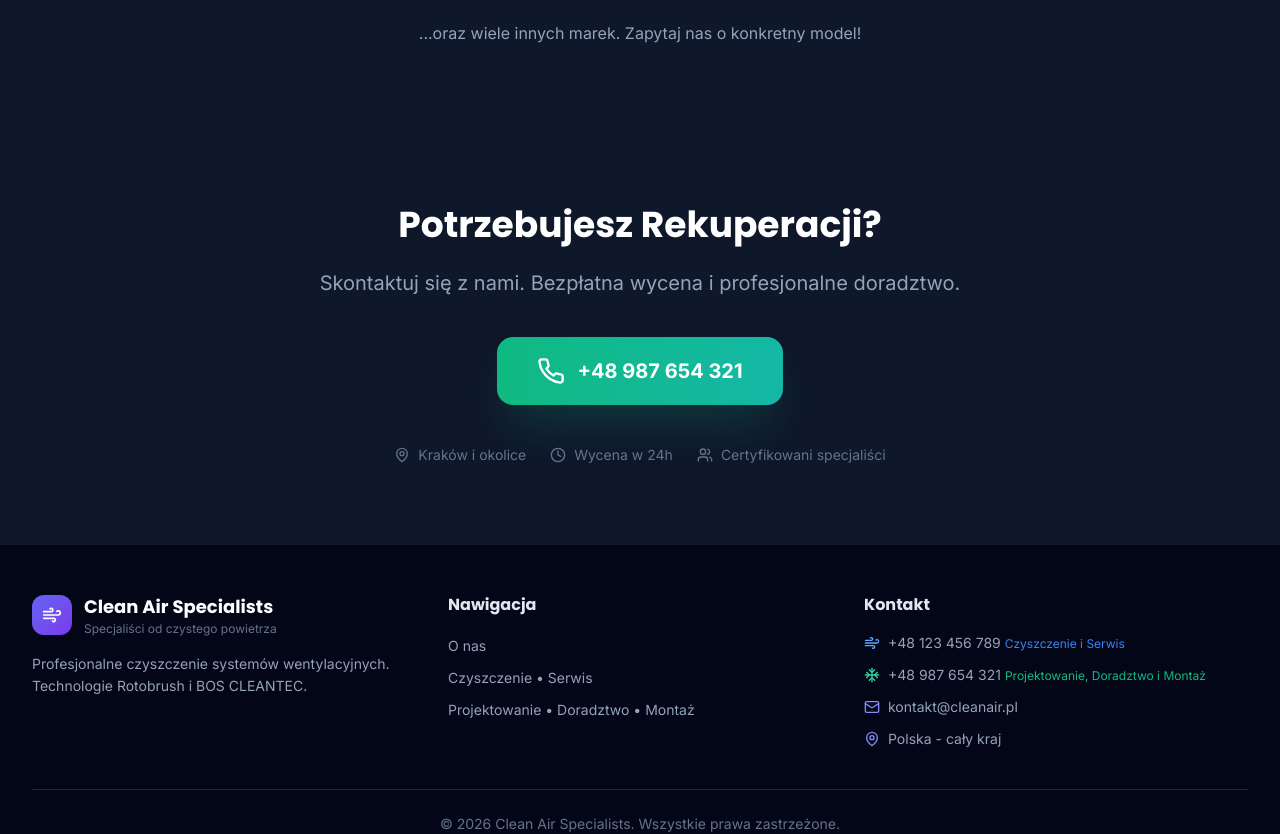
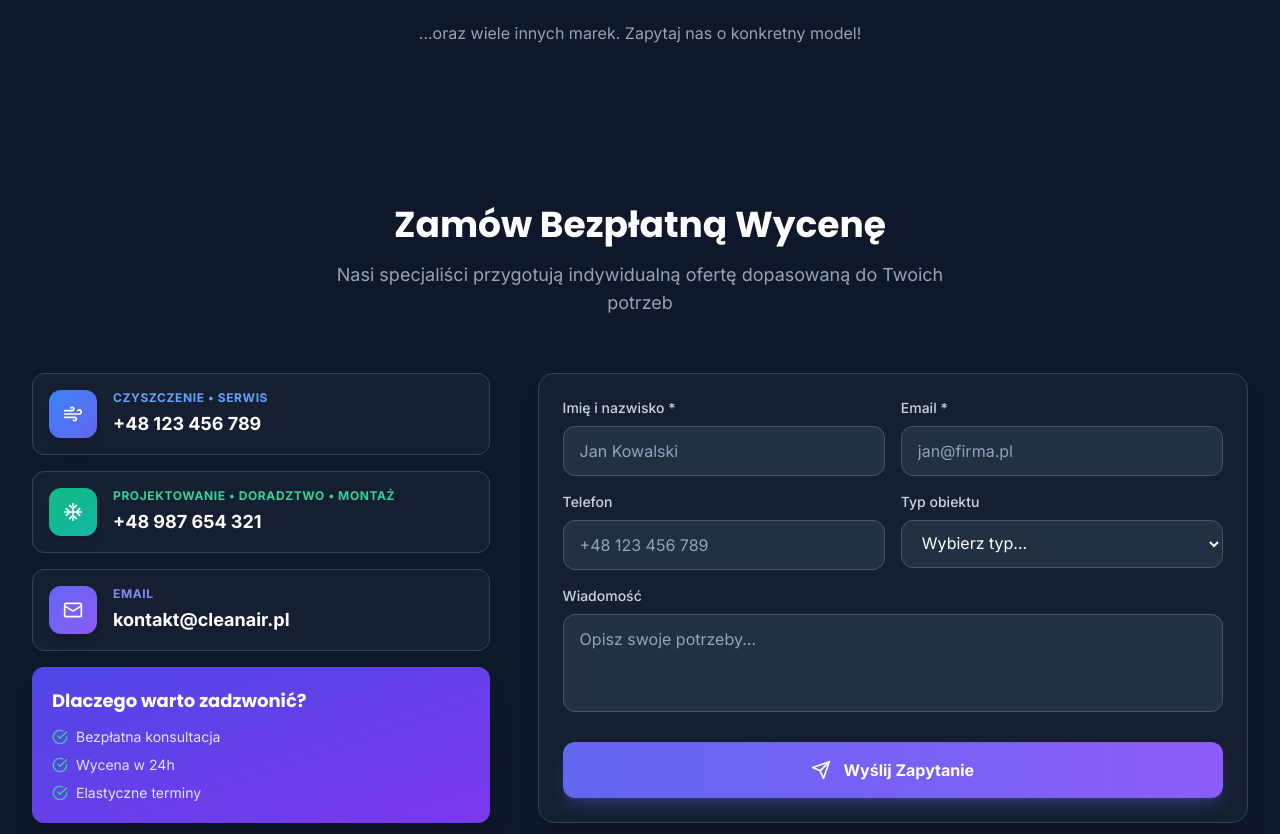
Before and after one commit to galanggilangga/clean-air, a React (Vite) app: page /rekuperacja in a window 1280 px wide. Shown: the part 4900-5734 px from the top of the page. Built offline with nearby package versions, Linux system fonts and the light colour scheme.

Commit message:
Replace CTA with ContactSection and standardize services nomenclature

```diff
--- a/src/components/ContactSection.tsx
+++ b/src/components/ContactSection.tsx
@@ -113,7 +113,7 @@ export default function ContactSection() {
     },
     {
       icon: Snowflake,
-      label: 'Projektowanie • Montaż',
+      label: 'Projektowanie • Doradztwo • Montaż',
       value: '+48 987 654 321',
       href: 'tel:+48987654321',
       gradient: 'from-emerald-500 to-teal-500',
--- a/src/components/TabNavigation.tsx
+++ b/src/components/TabNavigation.tsx
@@ -208,7 +208,7 @@ export default function TabNavigation() {
                   <Snowflake className="w-5 h-5 text-emerald-400" />
                   <div className="flex flex-col">
                     <span className="font-semibold text-sm">+48 987 654 321</span>
-                    <span className="text-[10px] text-emerald-400 uppercase tracking-wider font-bold">Projektowanie i Montaż</span>
+                    <span className="text-[10px] text-emerald-400 uppercase tracking-wider font-bold">Projektowanie • Doradztwo • Montaż</span>
                   </div>
                 </a>
               </div>
--- a/src/pages/HVACServicesPage.tsx
+++ b/src/pages/HVACServicesPage.tsx
@@ -8,6 +8,7 @@ import {
 } from 'lucide-react';
 import heroBg from '../assets/images/hero-6.webp';
 import rekuperacjaImg from '../assets/images/hero-8.webp';
+import ContactSection from '../components/ContactSection';
 
 // Import local images from implementations
 const implementations = Object.values(import.meta.glob('../assets/images/implementations/*.webp', { eager: true, query: '?url', import: 'default' })) as string[];
@@ -404,51 +405,8 @@ export default function HVACServicesPage() {
         </div>
       </section>
 
-      {/* Final CTA - Simple and Elegant */}
-      <section className="py-20 bg-slate-900">
-        <div className="container mx-auto px-4 lg:px-8">
-          <motion.div
-            initial={{ opacity: 0, y: 30 }}
-            animate={{ opacity: 1, y: 0 }}
-            transition={{ duration: 0.8 }}
-            className="text-center max-w-3xl mx-auto"
-          >
-            <h2 className="text-3xl md:text-4xl font-bold text-white mb-6">
-              Potrzebujesz Rekuperacji?
-            </h2>
-            <p className="text-xl text-slate-400 mb-10">
-              Skontaktuj się z nami. Bezpłatna wycena i profesjonalne doradztwo.
-            </p>
-
-            <div className="flex justify-center">
-              <motion.a
-                href="tel:+48987654321"
-                whileHover={{ scale: 1.05 }}
-                whileTap={{ scale: 0.95 }}
-                className="flex items-center gap-3 px-10 py-5 bg-gradient-to-r from-emerald-500 to-teal-500 text-white text-xl font-bold rounded-2xl shadow-2xl shadow-emerald-500/25 hover:shadow-emerald-500/40 transition-all"
-              >
-                <Phone className="w-7 h-7" />
-                +48 987 654 321
-              </motion.a>
-            </div>
-
-            <div className="flex flex-wrap justify-center gap-6 mt-10 text-slate-500 text-sm">
-              <div className="flex items-center gap-2">
-                <MapPin className="w-4 h-4" />
-                Kraków i okolice
-              </div>
-              <div className="flex items-center gap-2">
-                <Clock className="w-4 h-4" />
-                Wycena w 24h
-              </div>
-              <div className="flex items-center gap-2">
-                <Users className="w-4 h-4" />
-                Certyfikowani specjaliści
-              </div>
-            </div>
-          </motion.div>
-        </div>
-      </section>
+      {/* Contact Section */}
+      <ContactSection />
     </div>
   );
 }
```
